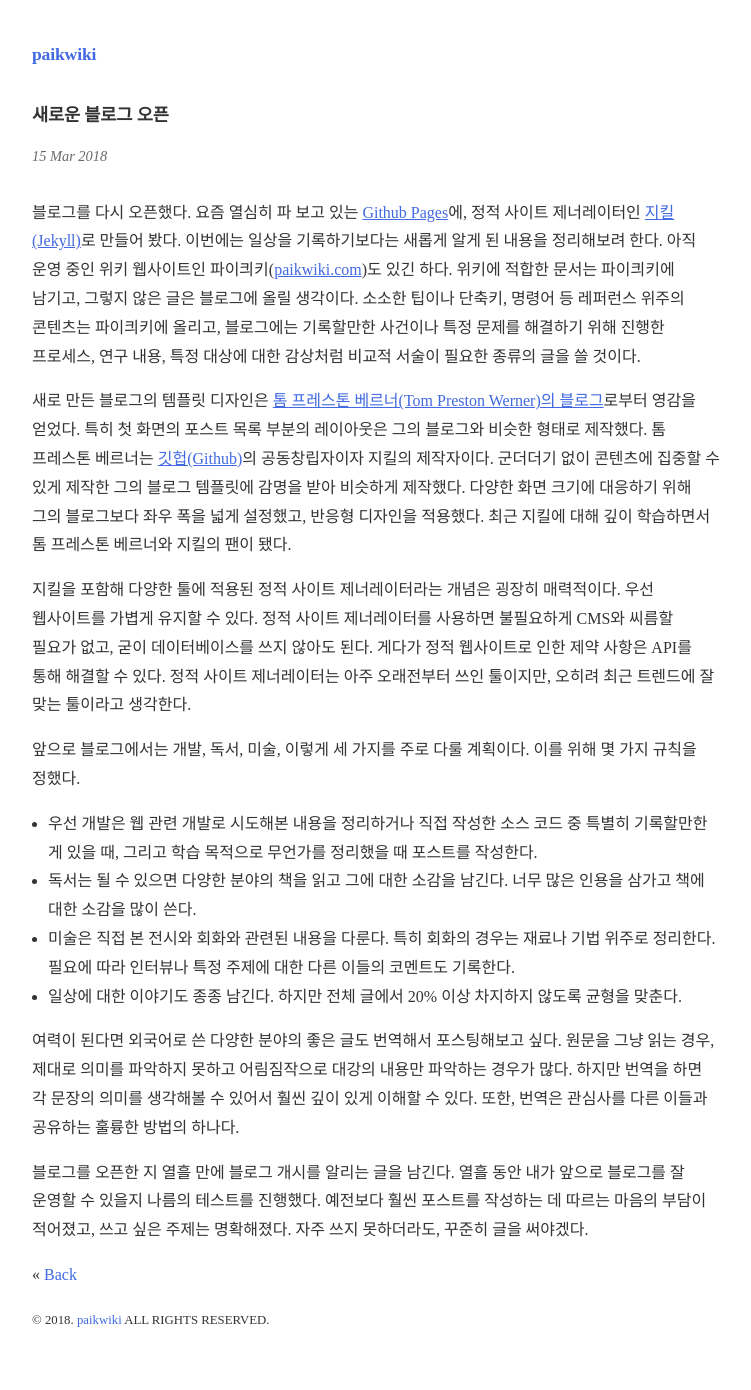
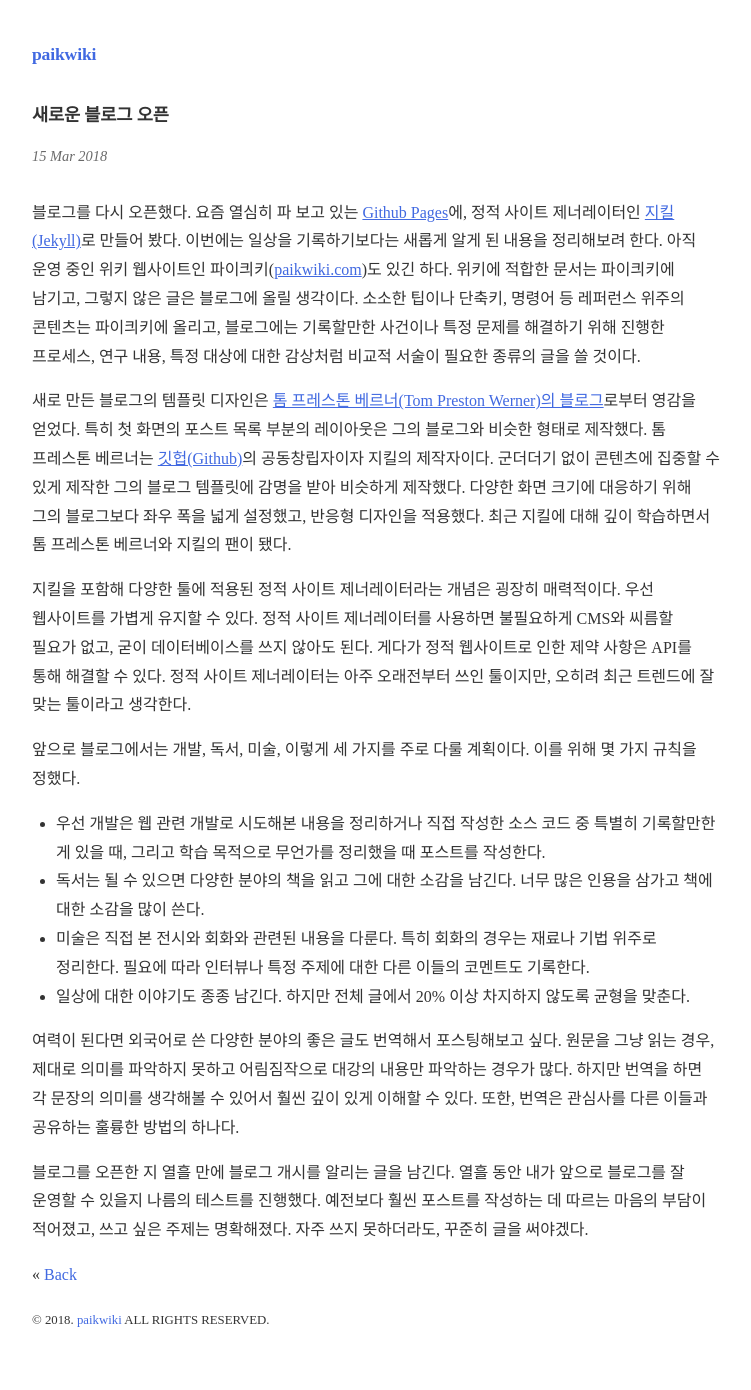
Before and after one commit to paikwiki/paikwiki.github.io, a Jekyll site: the page built from _posts/2018-03-15-blog-opening.md, in a window 1280 px wide. Shown: the whole page, without its empty margins (264-1015 px from the left). Built offline with Jekyll 4.4.1, drawn with Linux system fonts in a browser that asks for light colours; some web fonts are replaced.

Commit message:
Fix left margin of <li>

```diff
--- a/_sass/basic.scss
+++ b/_sass/basic.scss
@@ -36,7 +36,7 @@ h3, h4, h5, h6 {
 ul {
   margin-bottom: 1rem;
   li {
-    margin-left: 1rem;
+    margin-left: 1.5rem;
   }
 }
 
```
